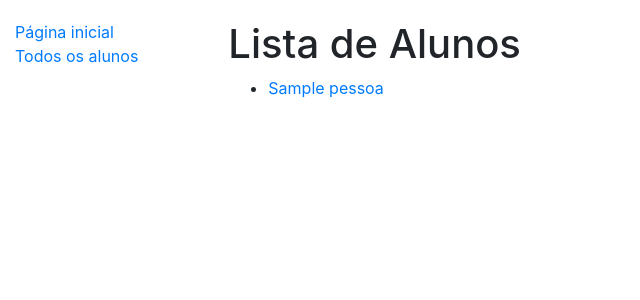
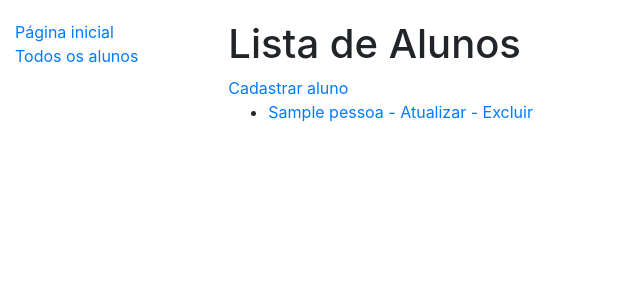
Before and after one commit to denilsonfbar/inst-ensino, a Django app: page /alunos/ in a window 1280 px wide. Shown: the top 300 px of the page, without its empty margins (0-640 px from the left). Run offline with Django 4.2, Linux system fonts and the light colour scheme; tables that the repository leaves empty hold one stand-in row (values such as "Sample post").

Commit message:
CRUD of alunos

```diff
--- a/academico/templates/academico/aluno_list.html
+++ b/academico/templates/academico/aluno_list.html
@@ -4,11 +4,14 @@
 
     {% if aluno_list %}
         <h1>Lista de Alunos</h1>
+        <a href="{% url 'aluno-create' %}"> Cadastrar aluno</a>
         <ul>
             {% for aluno in aluno_list %}
                 <li>
                     <a href="{{ aluno.get_absolute_url }}">
                         {{aluno.nome}}
+                        <a href="{% url 'aluno-update' aluno.id%}"> - Atualizar</a>
+                        <a href="{% url 'aluno-delete' aluno.id%}"> - Excluir</a>
                     </a>
                 </li>
             {% endfor %}
--- a/academico/urls.py
+++ b/academico/urls.py
@@ -5,4 +5,7 @@ urlpatterns = [
     path('', views.index, name='index'),
     path('alunos/', views.AlunoListView.as_view(), name='alunos'),
     path('aluno/<int:pk>', views.AlunoDetailView.as_view(), name='aluno-detalhes'),
+    path('aluno/create/', views.AlunoCreate.as_view(), name='aluno-create'),
+    path('autor/<int:pk>/update/', views.AlunoUpdate.as_view(), name='aluno-update'),
+    path('autor/<int:pk>/delete/', views.AlunoDelete.as_view(), name='aluno-delete'),
 ]
--- a/academico/views.py
+++ b/academico/views.py
@@ -1,5 +1,6 @@
 from django.shortcuts import render
 from django.views import generic
+from django.views.generic.edit import CreateView, UpdateView, DeleteView
 from academico.models import Pessoa, Endereco, Professor, Aluno, Disciplina, Curso, Matricula
 
 def index(request):
@@ -31,3 +32,17 @@ class AlunoListView(generic.ListView):
 class AlunoDetailView(generic.DetailView):
 
     model = Aluno
+
+class AlunoCreate(CreateView):
+
+    model = Aluno
+    fields = '__all__'
+
+class AlunoUpdate(UpdateView):
+
+    model = Aluno
+    fields = ['nome', 'cpf', 'data_nascimento']
+
+class AlunoDelete(DeleteView):
+
+    model = Aluno
```
Also changed, not shown: academico/templates/academico/aluno_confirm_delete.html (added, +14 -0 lines), academico/templates/academico/aluno_form.html (added, +11 -0 lines).
